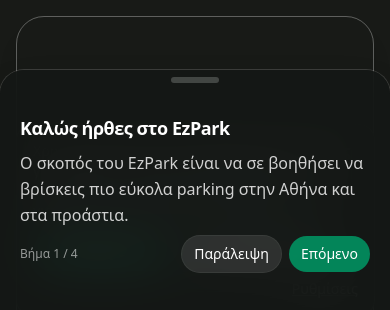
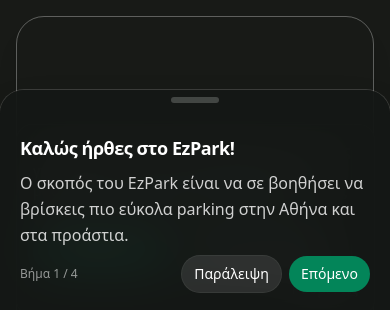
Before and after one commit to JohnSkagias/ezpark, a Next.js app: page / in a window 390 px wide. Both pictures are taken after a click on the button "Τι είναι το ezpark.gr;". Shown: the part 512-822 px from the top of the page. Built offline with nearby package versions, Linux system fonts and the light colour scheme; no server answers; the database is empty.

Commit message:
fixed space between search bar and bottom sheet on mobile view

```diff
--- a/src/app/page.tsx
+++ b/src/app/page.tsx
@@ -222,6 +222,7 @@
   const closeIntro = () => {
     setIntroOpen(false);
     try {
+      //to exw kanei comment, an vgei apo comment tote to intro den tha ksanapaiksei efoson to exei dei o xristis
       // localStorage.setItem("ezp_seen_intro_v1", "1");
     } catch { }
   };
--- a/src/components/IntroTour.tsx
+++ b/src/components/IntroTour.tsx
@@ -19,7 +19,7 @@
   const steps: Step[] = useMemo(
     () => [
       {
-        title: "Καλώς ήρθες στο EzPark",
+        title: "Καλώς ήρθες στο EzPark!",
         body: (
           <p className="text-white/80 leading-relaxed">
             Ο σκοπός του EzPark είναι να σε βοηθήσει να βρίσκεις πιο εύκολα parking στην
@@ -66,7 +66,7 @@
             <ol className="list-decimal pl-5 space-y-2">
               <li>
                 Να γράψεις <span className="font-semibold">όνομα δρόμου, περιοχή, γειτονιά ή
-                μαγαζί</span> και θα δεις αποτελέσματα σε ακτίνα <span className="font-semibold">1km</span>.
+                  μαγαζί</span> και θα δεις αποτελέσματα σε ακτίνα <span className="font-semibold">1km</span>.
               </li>
               <li>
                 Να πατήσεις το <span className="font-semibold">κουμπί τοποθεσίας</span> δίπλα
@@ -89,7 +89,7 @@
             <li>
               Κάνε <span className="font-semibold">zoom</span> και <span className="font-semibold">μετακινήσου</span> στον χάρτη,
               όπου θα δεις <span className="font-semibold">πινέζες</span> με προτάσεις για οδούς.
-                Πάτησε πάνω σε μία για λεπτομέριες, και δυνατότητα άμεσης αναζήτησης στους χάρτες πατώντας{" "}
+              Πάτησε πάνω σε μία για λεπτομέριες, και δυνατότητα άμεσης αναζήτησης στους χάρτες πατώντας{" "}
               <span className="font-semibold">Open in Google Maps</span>.
             </li>
             <li>
@@ -118,16 +118,21 @@
             onClick={onClose}
           />
 
-          {/* Container: bottom sheet (mobile), centered modal (desktop) */}
+          {/*
+            Wrapper:
+            - Mobile: fixed top-0, height = 100svh, items-end => κάθεται πάντα ΣΤΟΝ ΠΑΤΟ του visible viewport.
+            - Desktop: centered.
+          */}
           <div
             className="
               fixed z-[90]
-              inset-x-0 bottom-0 lg:inset-0
-              flex lg:items-center lg:justify-center
+              inset-x-0 top-0 lg:inset-0
+              h-[100svh] lg:h-auto
+              flex items-end lg:items-center lg:justify-center
               pointer-events-none
             "
           >
-            {/* Card: layout-enabled για smooth αλλαγή ύψους */}
+            {/* Card (layout-enabled για smooth αλλαγή ύψους/περιεχομένου) */}
             <motion.div
               key="intro-card"
               layout
@@ -145,10 +150,10 @@
                 rounded-t-3xl lg:rounded-3xl
                 bg-[rgba(20,24,22,0.9)] text-white
                 backdrop-blur-xl ring-1 ring-white/15 shadow-2xl
-                max-h-[88vh] overflow-hidden
+                min-h-[auto] max-h-[100svh] lg:max-h-[88vh] overflow-hidden
               "
               style={{
-                // στο mobile να «κολλάει» μέχρι κάτω με safe area
+                // στο mobile, να «κάθεται» πάνω από τη safe-area μπάρα
                 paddingBottom: "max(16px, env(safe-area-inset-bottom))",
               }}
             >
@@ -157,7 +162,7 @@
                 <span className="h-1.5 w-12 rounded-full bg-white/20" />
               </div>
 
-              {/* Περιεχόμενο ως στήλη: τίτλος/κείμενο πάνω, footer ΚΟΛΛΗΜΕΝΟ στον πάτο */}
+              {/* Περιεχόμενο ως στήλη: τίτλος/κείμενο πάνω, footer κολλημένο στον πάτο */}
               <motion.div
                 layout
                 className="px-5 py-6 lg:px-8 lg:py-8 flex flex-col"
@@ -168,7 +173,7 @@
                   {steps[i].title}
                 </h3>
 
-                {/* Σώμα step – αλλάζει με smooth height */}
+                {/* Σώμα step */}
                 <AnimatePresence mode="popLayout">
                   <motion.div
                     key={i}
@@ -183,12 +188,12 @@
                   </motion.div>
                 </AnimatePresence>
 
-                {/* Footer κολλημένο στον πάτο της κάρτας */}
+                {/* Footer — πάντα στον πάτο της κάρτας */}
                 <motion.div
                   layout
                   className="mt-8 lg:mt-10 flex items-center justify-between pt-2"
                   transition={{ layout: { duration: 0.35, ease: [0.22, 1, 0.36, 1] } }}
-                  style={{ marginTop: "auto" }} // << κολλάει στον πάτο
+                  style={{ marginTop: "auto" }}
                 >
                   <div className="text-xs text-white/55">
                     Βήμα {i + 1} / {steps.length}
```
